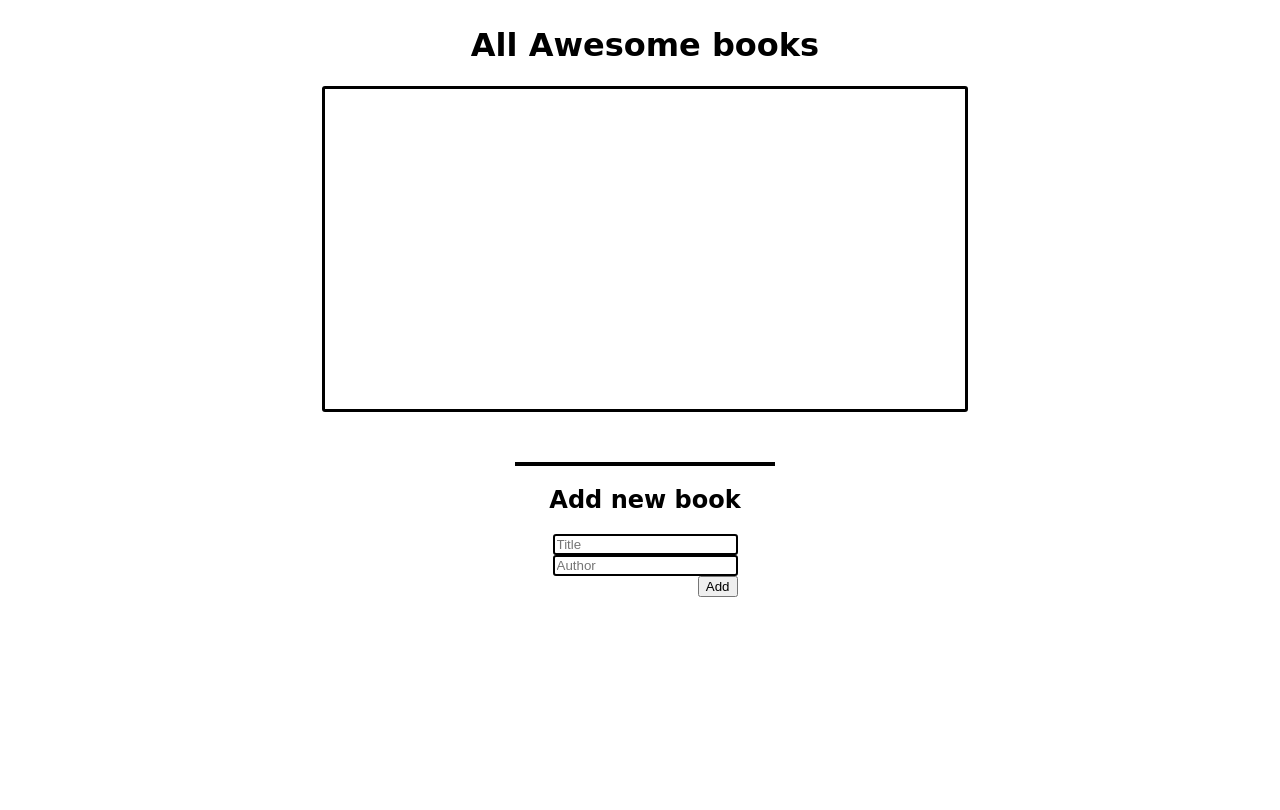
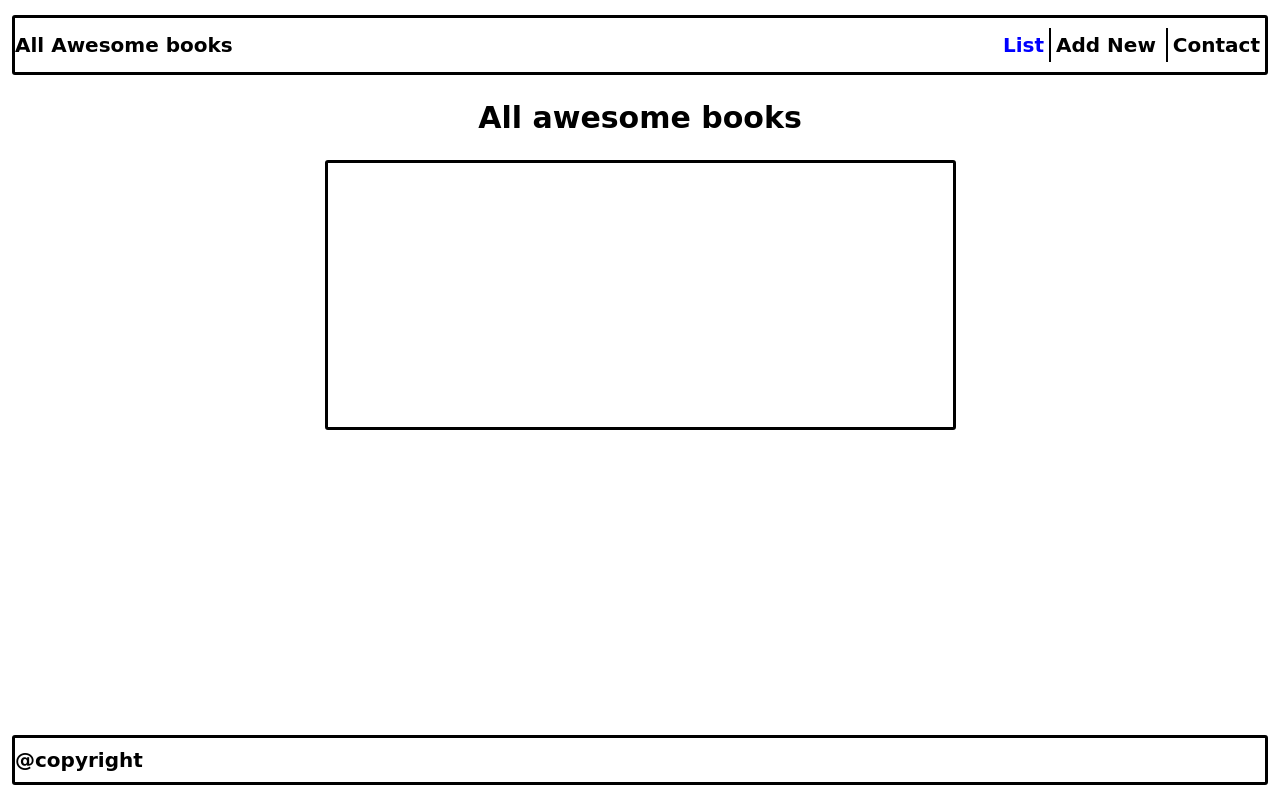
Before and after one commit to MahdiAghaali/Awesome-books, a website with bundled scripts: page index.html in a window 1280 px wide. Built offline with nearby package versions, Linux system fonts and the light colour scheme.

Commit message:
Add dynamic one page with javascript

```diff
--- a/Scripts/Index.js
+++ b/Scripts/Index.js
@@ -15,3 +15,23 @@ function getBook() {
 
 const btnSubmitBook = document.getElementById('submitBook');
 btnSubmitBook.addEventListener('click', getBook);
+
+// eslint-disable-next-line no-unused-vars
+function switchTab(id) {
+  document.querySelectorAll('a').forEach((element) => {
+    element.classList.remove('active');
+  });
+  document.getElementById(id).classList.add('active');
+  id = id.substring(1);
+  document.querySelectorAll('section').forEach((element) => {
+    element.classList.add('hidden');
+  });
+  document.getElementById(id).classList.remove('hidden');
+}
+
+document.querySelectorAll('a').forEach((element) => {
+  element.addEventListener('click', (e) => {
+    e.preventDefault();
+    switchTab(e.target.id);
+  });
+});
--- a/Scripts/Library.js
+++ b/Scripts/Library.js
@@ -32,7 +32,7 @@ export default class Library {
                             "<span class="bookTitle">${Title}</span>" by
                             <span class="bookAuthor">${Author}</span>
                             </div>
-                            <button type="button" class="removeBook" id='${i}' >Remove</button>
+                            <button type="button" class="removeBook" >Remove</button>
                         </li>
         `;
       bookList.insertAdjacentHTML('beforeend', bookString);
--- a/index.css
+++ b/index.css
@@ -2,17 +2,20 @@ html,
 body {
   width: 100%;
   height: 100%;
+  font-size: 20px;
+  font-weight: bold;
 }
 
 body {
   margin: 0;
-  padding: 5px;
+  padding: 15px;
   display: flex;
   flex-direction: column;
   align-items: center;
   align-content: center;
   overflow: hidden;
   font-family: cursive;
+  box-sizing: border-box;
 }
 
 #bookList {
@@ -50,3 +53,55 @@ input {
   border: 2px solid black;
   border-radius: 3px;
 }
+
+header,
+footer {
+  border: 3px solid black;
+  border-radius: 3px;
+  width: 100%;
+  display: flex;
+  align-items: center;
+  justify-content: space-between;
+  padding-top: 10px;
+  padding-bottom: 10px;
+}
+
+header>ul {
+  list-style: none;
+  display: flex;
+  align-items: center;
+  margin: 0;
+}
+
+
+header>ul>li:not(:first-of-type) {
+  margin-left: 5px;
+  padding: 5px;
+  border-left: 2px solid black;
+}
+
+header>ul>li>a {
+  text-decoration: none;
+  color: black;
+}
+
+header>ul>li>a:hover {
+  cursor: pointer;
+  color: darkblue;
+}
+
+header>ul>li>a.active {
+  color: blue;
+}
+
+section {
+  width: 100%;
+  height: 100%;
+  display: flex;
+  flex-direction: column;
+  align-items: center;
+}
+
+.hidden {
+  display: none;
+}
--- a/index.html
+++ b/index.html
@@ -10,11 +10,25 @@
 </head>
 
 <body>
-    <h1>All Awesome books</h1>
-    <ul id="bookList">
-
+    <header>
+        <span>All Awesome books</span>
+        <ul>
+            <li>
+                <a id="#list" class="active">List</a>
+            </li>
+            <li>
+                <a id="#addNew">Add New</a>
+            </li>
+            <li>
+                <a id="#contact">Contact</a>
+            </li>
         </ul>
-    <span class="divider"></span>
+    </header>
+    <section id="list">
+        <h2>All awesome books</h2>
+        <ul id="bookList"></ul>
+    </section>
+    <section id="addNew" class="hidden">
         <h2>Add new book</h2>
         <form>
             <label>
@@ -27,6 +41,16 @@
             <br>
             <button type="button" id="submitBook">Add</button>
         </form>
+    </section>
+    <section id="contact" class="hidden">
+        <h2>Contact</h2>
+        <p>
+
+        </p>
+    </section>
+    <footer>
+        @copyright
+    </footer>
     <script src="./Scripts/Index.js" type="module"></script>
 </body>
 
```
Lines whose indentation alone changed are shown as unchanged.
